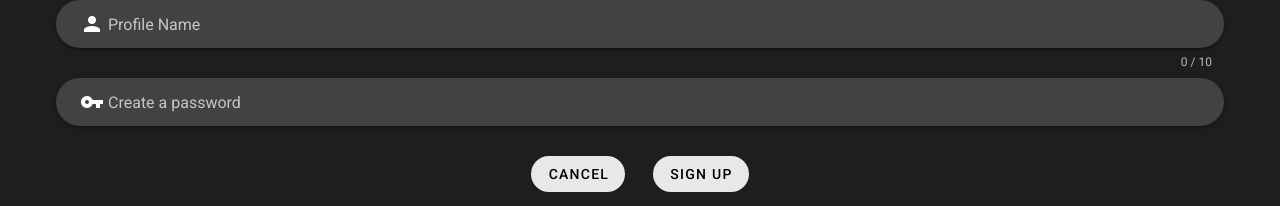
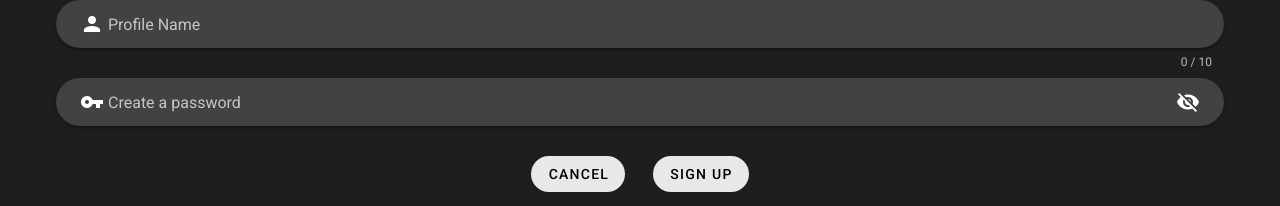
Before and after one commit to voidrlm/User-Management-VueJS, a Vue app: page /#/ in a window 1280 px wide. Both pictures are taken after a click on the button "SIGN UP". Shown: the part 186-392 px from the top of the page. Built offline with nearby package versions, Linux system fonts and the light colour scheme.

Commit message:
Added show/hide password in sign up page

```diff
--- a/src/components/userManagement/signUpForm.vue
+++ b/src/components/userManagement/signUpForm.vue
@@ -34,8 +34,9 @@
           color="black"
         ></v-text-field>
         <v-text-field
-          type="password"
+          :type="showPassword ? 'text' : 'password'"
           prepend-inner-icon="mdi-key"
+          :append-icon="showPassword ? 'mdi-eye' : 'mdi-eye-off'"
           v-model="password"
           :rules="passwordRules"
           label="Create a password"
@@ -43,6 +44,7 @@
           solo-inverted
           rounded
           color="black"
+          @click:append="showPassword = !showPassword"
         ></v-text-field>
       </v-form>
       <v-card-actions class="justify-center pb-5 mt-n2">
@@ -87,6 +89,7 @@
       (v) => !!v || "E-mail is required",
       (v) => /.+@.+\..+/.test(v) || "E-mail must be valid",
     ],
+    showPassword: false,
     password: "",
     passwordRules: [
       (value) => !!value || "Password is required.",
```
